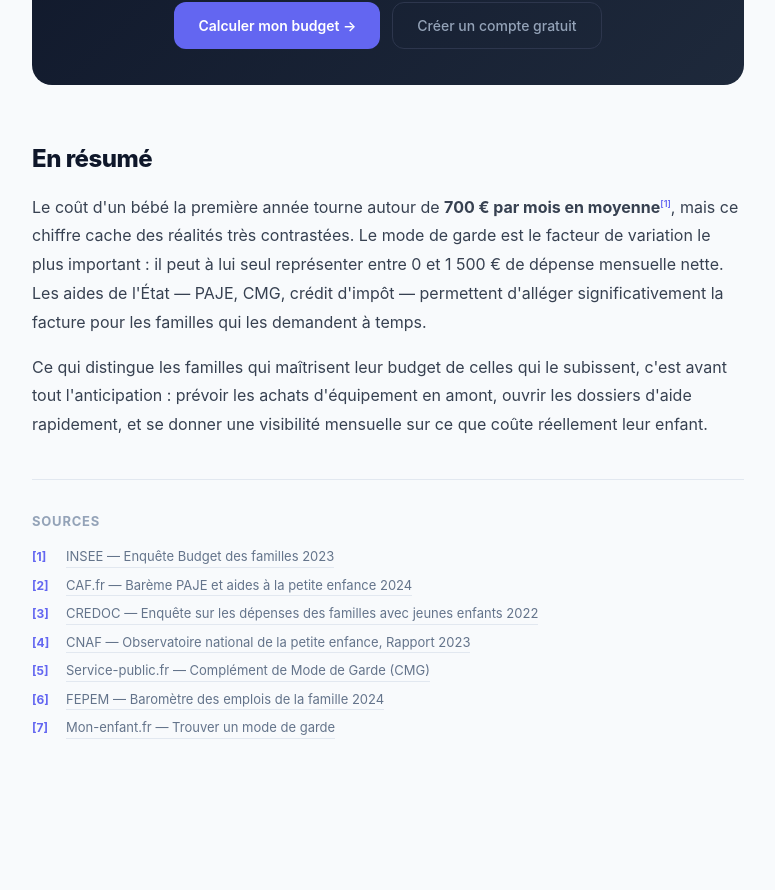
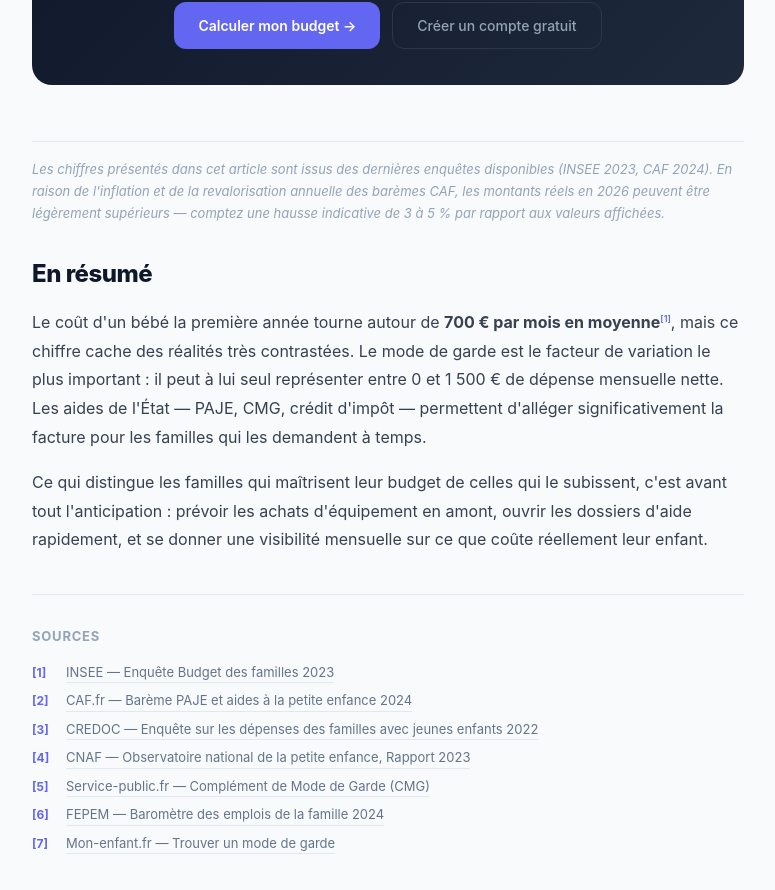
Before and after one commit to ambroiseguyot-del/stackblitz-starters-nzpd1ern, a Next.js app: page /blog/cout-bebe-premiere-annee in a window 1280 px wide. Shown: the part 5432-6322 px from the top of the page, without its empty margins (252-1027 px from the left). Before the commit the page ends 6251 px from the top, so only its background shows below. Built offline with nearby package versions, Linux system fonts and the light colour scheme; no server answers.

Commit message:
inflation

```diff
--- a/app/blog/cout-bebe-premiere-annee/page.tsx
+++ b/app/blog/cout-bebe-premiere-annee/page.tsx
@@ -310,6 +310,10 @@ export default function ArticleCoutBebe() {
           </div>
         </div>
 
+        <p style={{ fontSize: 13, color: '#94A3B8', lineHeight: 1.7, fontStyle: 'italic', marginBottom: 32, borderTop: '1px solid #E2E8F0', paddingTop: 16 }}>
+  Les chiffres présentés dans cet article sont issus des dernières enquêtes disponibles (INSEE 2023, CAF 2024). En raison de l'inflation et de la revalorisation annuelle des barèmes CAF, les montants réels en 2026 peuvent être légèrement supérieurs — comptez une hausse indicative de 3 à 5 % par rapport aux valeurs affichées.
+</p>
+
         {/* Conclusion */}
         <h2 style={{ fontSize: '1.5rem', fontWeight: 800, color: '#0F172A', letterSpacing: '-0.5px', margin: '0 0 16px' }}>
           En résumé
```
